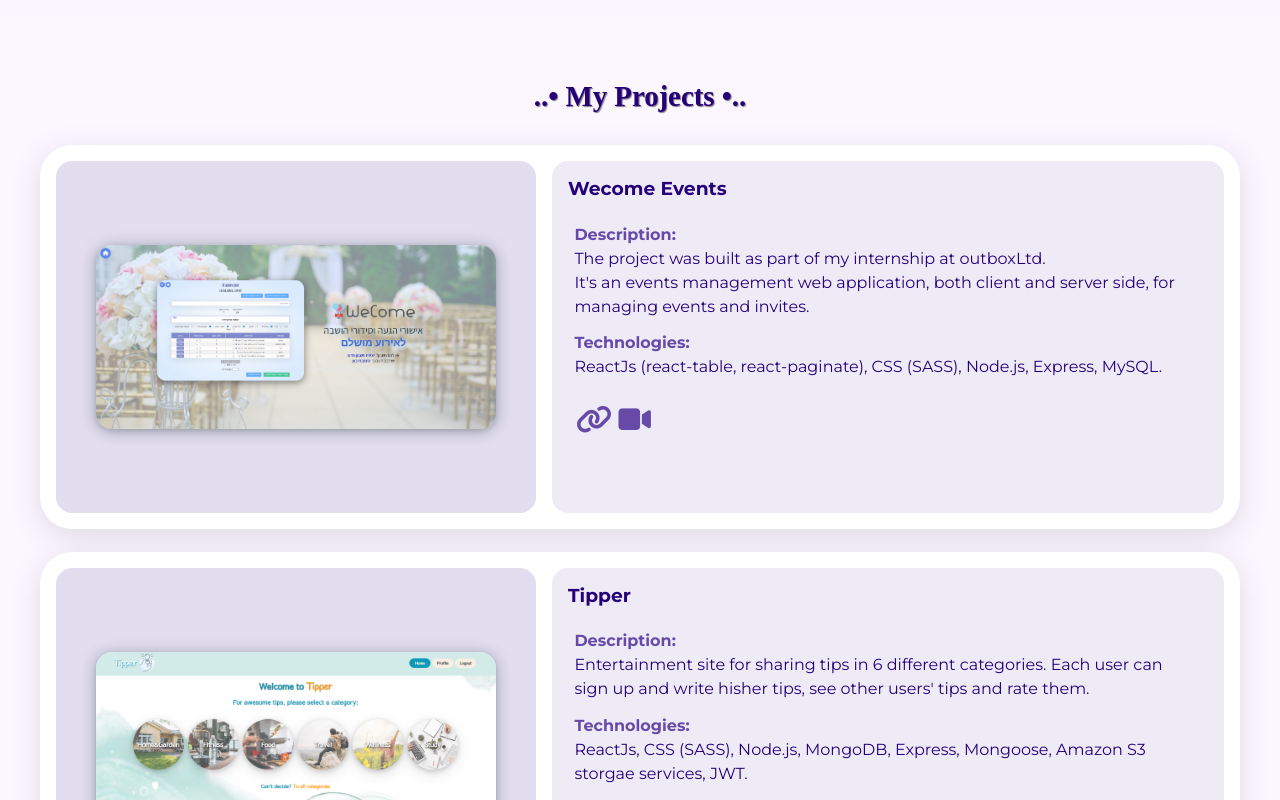
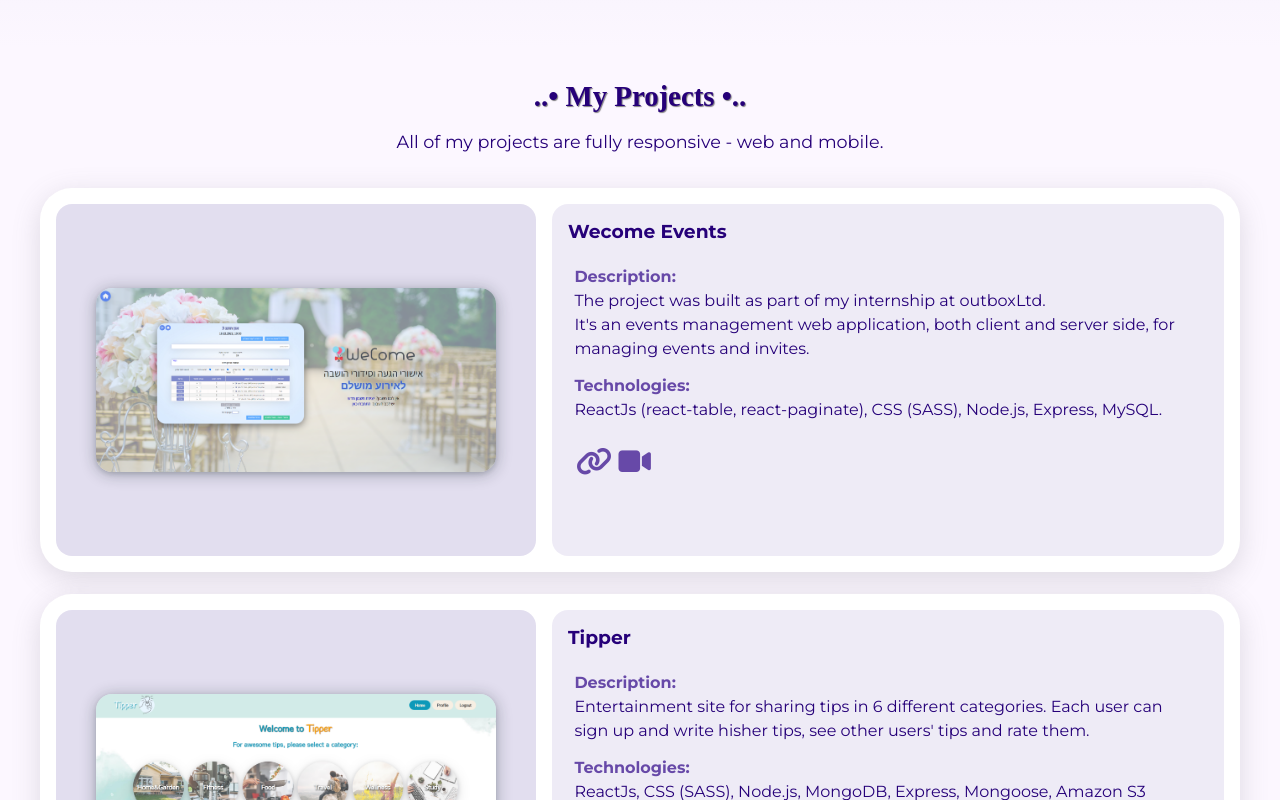
Before and after one commit to LiatPardoGrinbaum/Portfolio, a React (Create React App) app: page / in a window 1280 px wide. Shown: the part 1480-2280 px from the top of the page. Built offline with nearby package versions, Linux system fonts and the light colour scheme; a web font is replaced by a local one.

Commit message:
added description to projects title

```diff
--- a/src/Constants/projects.js
+++ b/src/Constants/projects.js
@@ -77,7 +77,7 @@
     id: 7,
     name: "Bucketlist",
     description:
-      "\nWe built this website during the bootcamp's Hackathon. The website displays various attractions and famous sites around the world and enables users to learn about these places. My part in this project was in the client side - quiz + attractions pages - both design and functionality.",
+      "\nWe built this website during the bootcamp's Hackathon. The website displays various attractions and famous sites around the world and enables users to learn about these places. My part in this project was in the client side - quiz + attractions pages - both design and functionality.\nPlease wait for loading (It takes a little bit of time).",
     technologies: "\nReactJs, MonggoDB, Mongoose, Express, Puppeteer, Microsoft translator Text Api.",
     image: bucketlist,
     github: "https://github.com/bnGil/appleseeds-hackathon",
--- a/src/components/Portfolio/Portfolio.js
+++ b/src/components/Portfolio/Portfolio.js
@@ -22,6 +22,9 @@
           <span style={{ color: "rgb(38, 0, 121)" }}>..• My Projects •..</span>
         </h1>
       </div>
+      <p className="content-text" style={{ marginTop: "1rem" }}>
+        All of my projects are fully responsive - web and mobile.
+      </p>
       <div className="portfolio-container">{insertProjects()}</div>
     </section>
   );
```
Also changed, not shown: src/assets/skills-icons/postman-icon.png (added).
